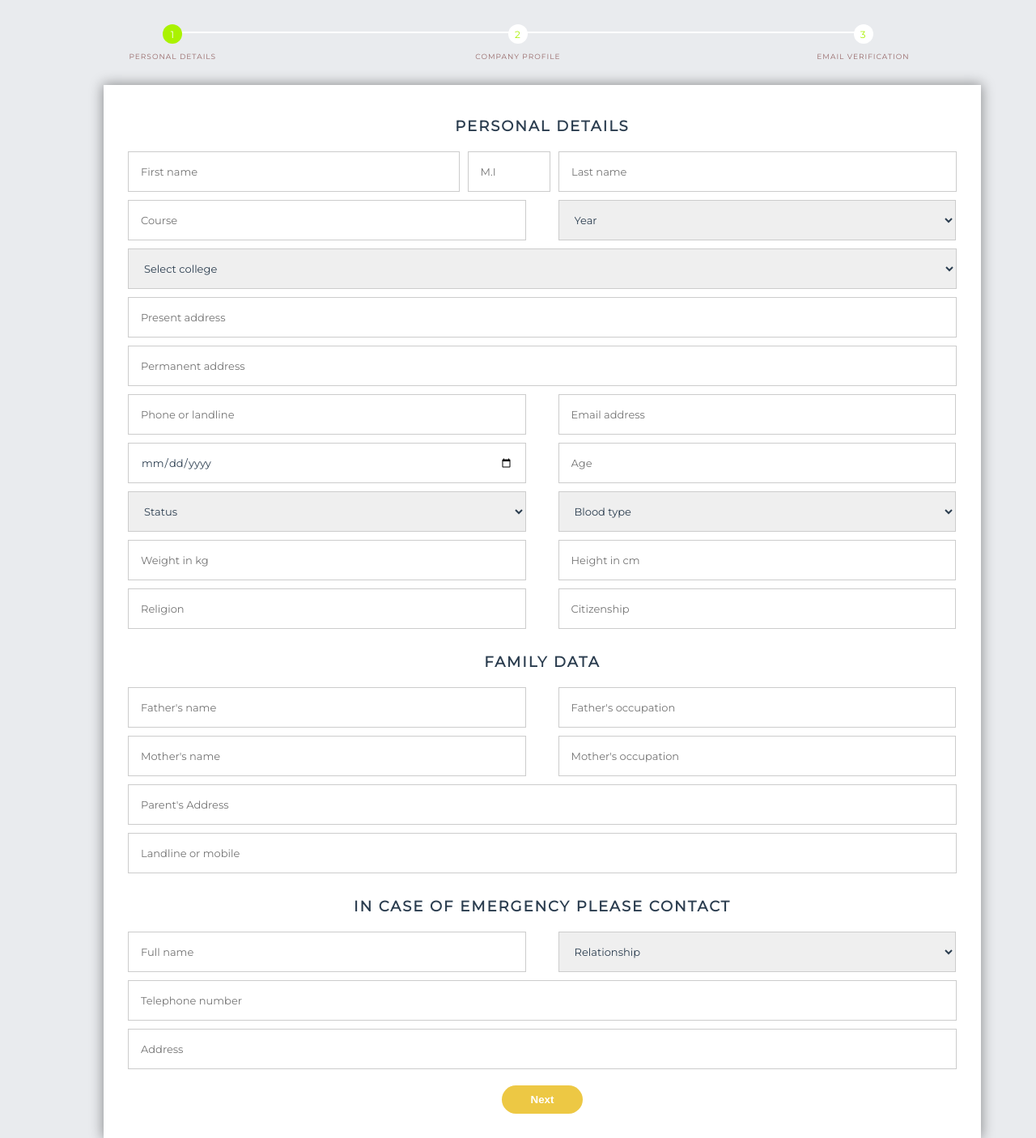
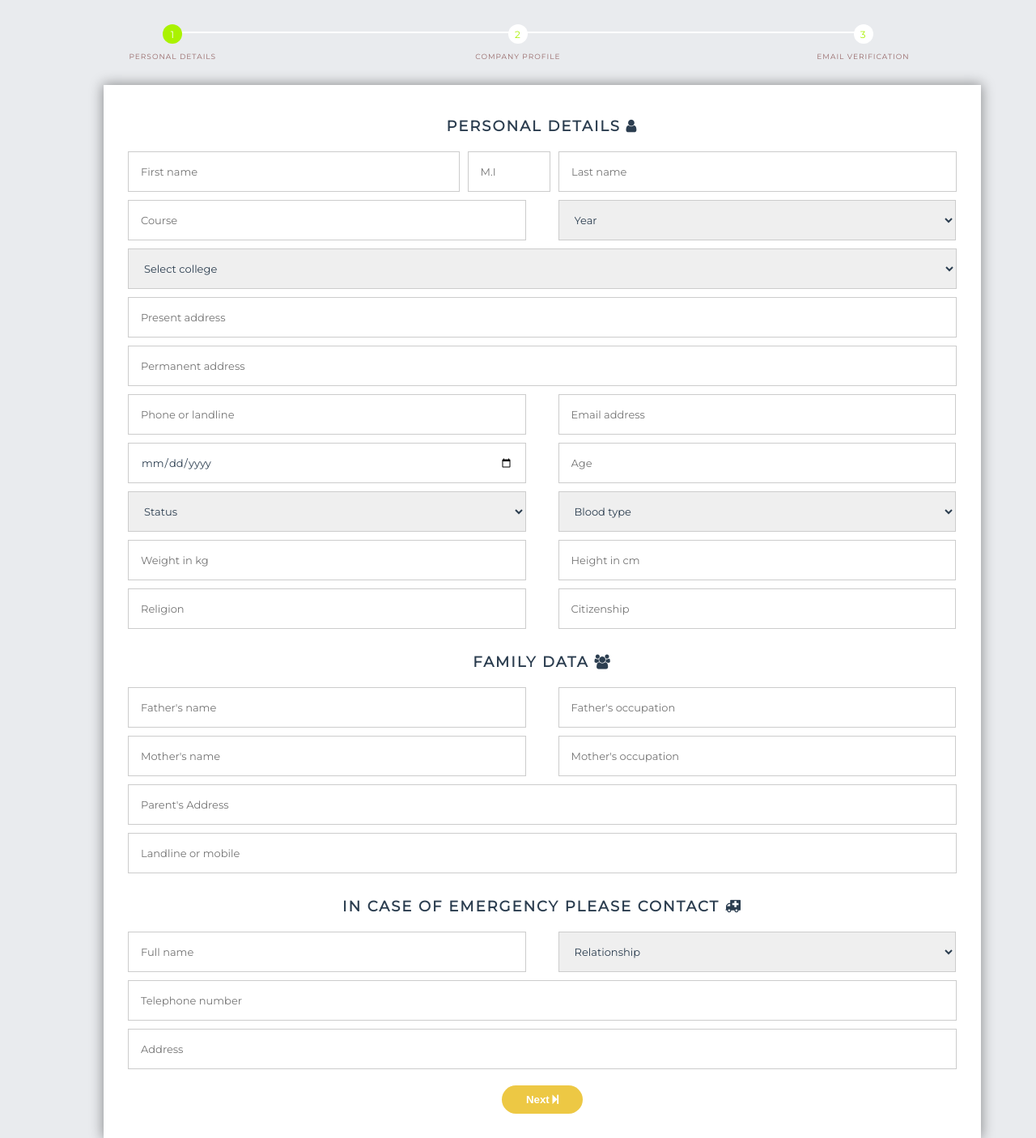
Before and after one commit to glennmichael123/thesis, a CodeIgniter app: page /database/index.php/main/new in a window 1280 px wide. Shown: the whole page at 81% size. Run offline with CodeIgniter, Linux system fonts and the light colour scheme; some libraries are stand-ins or nearby versions.

Commit message:
additional icons

```diff
--- a/application/controllers/Main.php
+++ b/application/controllers/Main.php
@@ -61,7 +61,7 @@ class Main extends CI_Controller {
 
 	public function dashboard(){
 		$data['total'] = 200;
-		$data['rendered'] = 150;
+		$data['rendered'] = 22;
 		$data['all'] = 2;
 		$data['now'] = 1;
 
--- a/application/views/new.php
+++ b/application/views/new.php
@@ -1,6 +1,8 @@
     <!DOCTYPE html>
 <html>
 <head>
+<link rel="stylesheet" href="https://maxcdn.bootstrapcdn.com/font-awesome/4.7.0/css/font-awesome.min.css" crossorigin="anonymous">
+
 <style type="text/css">
     /*custom font*/
 @import url(https://fonts.googleapis.com/css?family=Montserrat);
@@ -205,7 +207,7 @@ label{
             </ul>
             <!-- fieldsets -->
             <fieldset>
-                <h2 class="fs-title">Personal Details</h2>
+                <h2 class="fs-title">Personal Details <i class="fa fa-user" aria-hidden="true"></i></h2>
 
                 <input type="text" name="first_name" style="width: 40%; float: left;" id="first_name" placeholder="First name" class="form-control" required>
               <input type="text" style="width: 10%; margin-left: 10px; float: left;" name="middle_initial" id="middle_initial" placeholder="M.I" class="form-control" required>
@@ -254,7 +256,7 @@ label{
                 <input type="text" name="height" placeholder="Height in cm" style="width: 48%; float: left;  margin-left: 40px;" class="form-control" id="age">
                 <input type="text" name="religion" style="width: 48%; float: left;" placeholder="Religion" class="form-control" id="religion">
                  <input type="text" name="citizenship" placeholder="Citizenship" style="width: 48%; float: left;  margin-left: 40px; margin-bottom: 30px;" class="form-control" id="citizenship">
-                    <h2 class="fs-title">Family Data</h2>
+                    <h2 class="fs-title">Family Data <i class="fa fa-users" aria-hidden="true"></i></h2>
 
                  <input type="text" style="width: 48%; float:left;" name="fathers_name" placeholder="Father's name" id="fathers_name" class="form-control">
                   <input type="text" style="width: 48%; margin-left: 40px; float: left;" name="fathers_occupation" placeholder="Father's occupation" id="fathers_occupation" class="form-control">
@@ -266,7 +268,7 @@ label{
                            <input type="radio" name="same-address" id="same-permanent" style="float: left; margin-left:50px;"><label for="same-permanent" style="font-size: 11px; float:left;">Same as your permanent address</label>
                            </span>
                 <input type="text"  name="tel_no" placeholder="Landline or mobile" id="tel_no" class="form-control">
-                <h2 class="fs-title">In case of emergency please contact</h2>
+                <h2 class="fs-title">In case of emergency please contact <i class="fa fa-ambulance" aria-hidden="true"></i></h2>
                 <input type="text" style="width: 48%; float: left" name="guardian_name" placeholder="Full name" id="guardian_name" class="form-control">
                     <select class="form-control" style="width: 48%; float: left;  margin-left: 40px;" id="blood_type" name="blood_type" required>
                       <option selected disabled>Relationship</option>
@@ -279,18 +281,18 @@ label{
                    <input type="text" name="tel_no" placeholder="Telephone number" id="tel_no" class="form-control">
                    <input type="text" name="emergency_address" placeholder="Address" id="emergency_address" class="form-control">
 
-                <input type="button" name="next" class="next action-button" value="Next"/>
+                <button type="button" name="next" class="next action-button">Next <i class="fa fa-step-forward" aria-hidden="true"></i></button>
 
 
             </fieldset>
             <fieldset>
-                <h2 class="fs-title">Company Information</h2>
+                <h2 class="fs-title">Company Information<i class="fa fa-info-circle"></i></h2>
                 <input type="text" class="form-control" placeholder="Company name" id="company_name" name="company_name">
                  <input type="text" name="company_address" placeholder="Company address" id="company_address" class="form-control">
                  <input type="text" style="width: 48%; float: left" name="company_telephone" placeholder="Telephone number" id="company_telephone" class="form-control">
                  <input type="text" style="width: 48%; float: left; margin-left: 40px;" name="company_fax" placeholder="Fax number" id="company_fax" class="form-control">
                  <input type="text" class="form-control" placeholder="Product lines" id="product_lines" name="product_lines">
-                 <h2 class="fs-title">Company Classification</h2>
+                 <h2 class="fs-title">Company Classification <i class="fa fa-list-alt" aria-hidden="true"></i></h2>
 
                  <input id="assembly" type="checkbox"><label for="assembly">Assembly</label>&nbsp;&nbsp;
                  <input type="checkbox">Manufacturing&nbsp;&nbsp;
@@ -300,10 +302,10 @@ label{
                  <input type="checkbox">Research and Development&nbsp;&nbsp;
                  <input type="checkbox">IT Related&nbsp;&nbsp;<br>
 
-                 <input type="radio" class="other-company" style="float: left; margin-top:20px; margin-left: 10px;"><span style="float: left;margin-top:18px; margin-bottom: 18px;">Others</span>
+                 <input type="radio" class="other-company" style="float: left; margin-top:20px; margin-left: 35px;"><span style="float: left;margin-top:18px; margin-bottom: 18px;">Others</span>
 
                  <textarea style="height: 100px; display: none;" style="display: block;" placeholder="Please specify"></textarea>
-                 <h2 class="fs-title">Total number of employees</h2>
+                 <h2 class="fs-title">Total number of employees <i class="fa fa-list-ol" aria-hidden="true"></i></h2>
                  <span style="display: block;">
                  <input type="radio" id="less_fifty" name="employee_number"><label>Less than 50</label>
                  <input type="radio" id="fifty_onehundred" name="employee_number"><label>From 50 to 100</label>
@@ -311,7 +313,7 @@ label{
                  </span>
 
 
-                <input type="button" name="previous" class="previous action-button-previous" value="Previous"/>
+                <button type="button" name="previous" class="previous action-button-previous"/><i class="fa fa-step-backward" aria-hidden="true"></i> Previous</button>
                 <input type="Submit" name="next" class="next action-button" value="Submit"/>
             </fieldset>
             <fieldset>
```
Also changed, not shown: application/views/dashboard.php (+4 -3 lines).
